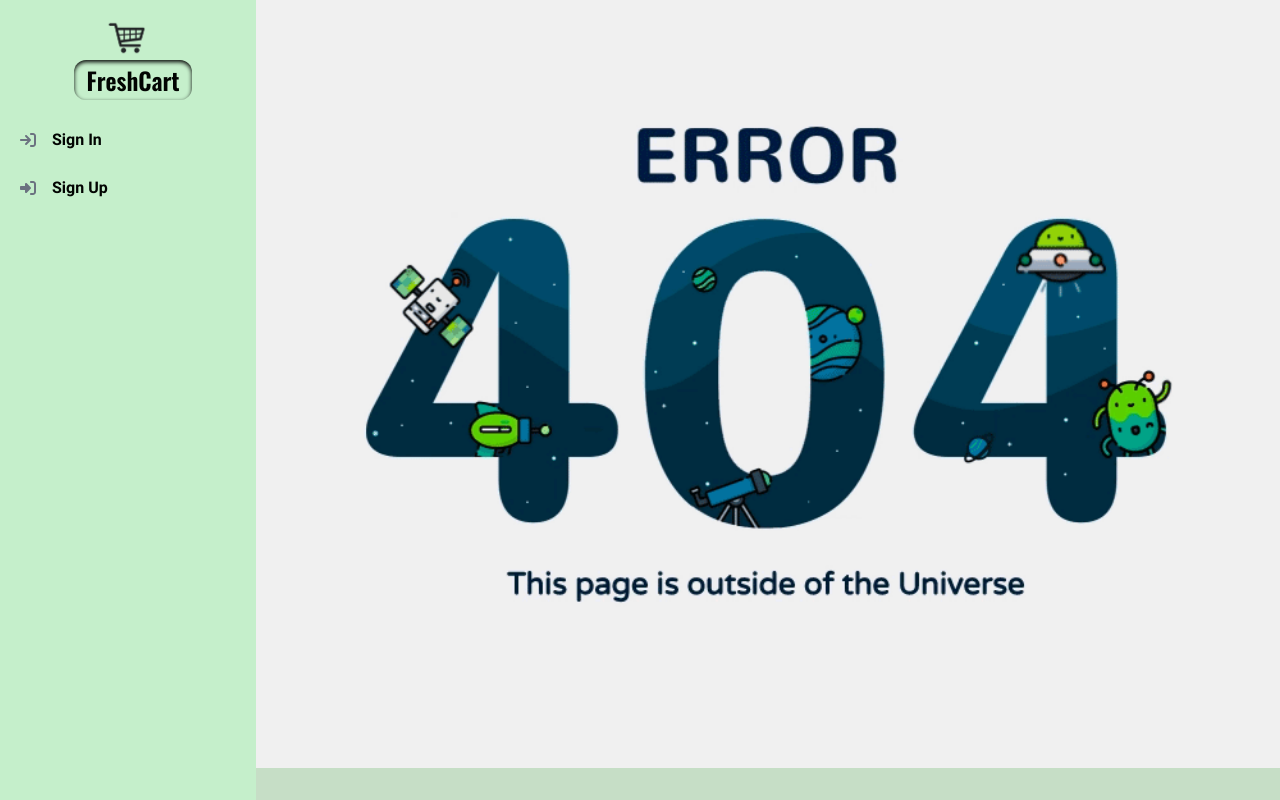
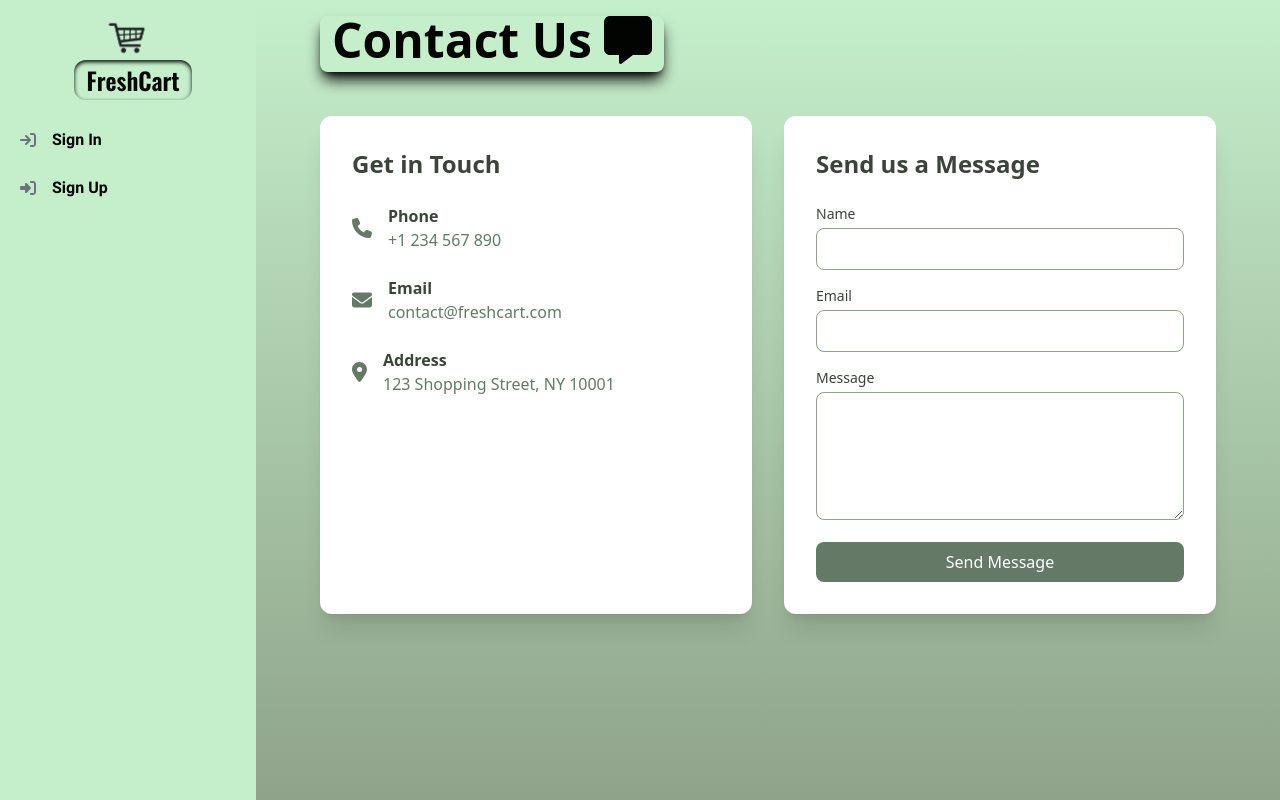
Before and after one commit to magdy246/E-commerce, a React (Vite) app: page /contact in a window 1280 px wide. Shown: the top 800 px of the page. Built offline with nearby package versions, Linux system fonts and the light colour scheme; no server answers.

Commit message:
Enhanced Design and New Pages

```diff
--- a/src/App.jsx
+++ b/src/App.jsx
@@ -13,7 +13,7 @@ import ProtectedRouterLog from "./components/ProtectedRouterLog/ProtectedRouterL
 import ProductDetails from "./components/ProductDeatils/ProductDetails";
 import { createBrowserRouter, RouterProvider } from "react-router-dom";
 import { QueryClient, QueryClientProvider } from '@tanstack/react-query';
-import { ReactQueryDevtools } from '@tanstack/react-query-devtools'
+import { ReactQueryDevtools } from '@tanstack/react-query-devtools';
 import ToasterComponent from "./components/ToasterComponent/ToasterComponent";
 import SpacificProducts from "./components/SpacificProducts/SpacificProducts";
 import AllOrders from "./components/AllOrders/AllOrders";
@@ -23,6 +23,8 @@ import ForgetPassword from "./components/ForgetPassword/ForgetPassword";
 import ResetCode from "./components/ResetCode/ResetCode";
 import NewPassword from "./components/NewPassword/NewPassword";
 import Wishlist from "./components/Wishlist/Wishlist";
+import About from "./components/About/About";
+import Contact from "./components/Contact/Contact";
 
 function App() {
   const queryClient = new QueryClient();
@@ -32,6 +34,8 @@ function App() {
       element: <Layout />,
       children: [
         { index: true, element: <ProtectedRouter><Home /></ProtectedRouter> },
+        { path: "about", element: <About /> },
+        { path: "contact", element: <Contact /> },
         { path: "login", element: <ProtectedRouterLog><Login /></ProtectedRouterLog> },
         { path: "forgetpassword", element: <ProtectedRouterLog><ForgetPassword /></ProtectedRouterLog> },
         { path: "newpassword", element: <ProtectedRouterLog><NewPassword /></ProtectedRouterLog> },
--- /dev/null
+++ b/src/components/About/About.jsx
@@ -0,0 +1,62 @@
+import { FontAwesomeIcon } from "@fortawesome/react-fontawesome";
+import { faInfoCircle } from "@fortawesome/free-solid-svg-icons";
+
+export default function About() {
+  return (
+    <div className="p-4 sm:ml-64 min-h-screen bg-gradient-to-b from-[#C5EFCB] to-[#8FA38A]">
+      <div className="max-w-4xl mx-auto">
+        <div className="shadow-black shadow-lg text-4xl md:text-5xl px-3 pb-2 mb-11 font-bold text-[#020402] bg-[#C5EFCB] w-fit rounded-lg">
+          <h1>About Us <FontAwesomeIcon icon={faInfoCircle} /></h1>
+        </div>
+
+        <div className="bg-white rounded-xl shadow-xl p-8 mb-8 transform hover:scale-[1.02] transition-transform duration-300">
+          <h2 className="text-3xl font-bold text-[#3C433B] mb-6">Our Story</h2>
+          <p className="text-[#647A67] leading-relaxed mb-6">
+            FreshCart was born from a simple idea: everyone deserves access to fresh, quality products at fair prices.
+            Since our founding in 2024, we've been committed to revolutionizing the online shopping experience by
+            combining convenience with quality.
+          </p>
+        </div>
+
+        <div className="grid md:grid-cols-2 gap-8">
+          <div className="bg-white rounded-xl shadow-xl p-8 transform hover:scale-[1.02] transition-transform duration-300">
+            <h3 className="text-2xl font-bold text-[#3C433B] mb-4">Our Mission</h3>
+            <p className="text-[#647A67] leading-relaxed">
+              To provide an exceptional shopping experience by offering high-quality products,
+              outstanding customer service, and innovative solutions that make online shopping
+              easier and more enjoyable.
+            </p>
+          </div>
+
+          <div className="bg-white rounded-xl shadow-xl p-8 transform hover:scale-[1.02] transition-transform duration-300">
+            <h3 className="text-2xl font-bold text-[#3C433B] mb-4">Our Values</h3>
+            <ul className="text-[#647A67] space-y-2">
+              <li>• Quality First</li>
+              <li>• Customer Satisfaction</li>
+              <li>• Innovation</li>
+              <li>• Sustainability</li>
+            </ul>
+          </div>
+        </div>
+
+        <div className="mt-8 bg-white rounded-xl shadow-xl p-8 transform hover:scale-[1.02] transition-transform duration-300">
+          <h2 className="text-3xl font-bold text-[#3C433B] mb-6">Why Choose Us?</h2>
+          <div className="grid md:grid-cols-3 gap-6">
+            <div className="text-center">
+              <div className="text-2xl font-bold text-[#647A67] mb-2">10K+</div>
+              <div className="text-[#3C433B]">Happy Customers</div>
+            </div>
+            <div className="text-center">
+              <div className="text-2xl font-bold text-[#647A67] mb-2">5K+</div>
+              <div className="text-[#3C433B]">Products</div>
+            </div>
+            <div className="text-center">
+              <div className="text-2xl font-bold text-[#647A67] mb-2">99%</div>
+              <div className="text-[#3C433B]">Satisfaction Rate</div>
+            </div>
+          </div>
+        </div>
+      </div>
+    </div>
+  );
+}
--- /dev/null
+++ b/src/components/Contact/Contact.jsx
@@ -0,0 +1,106 @@
+import { useState } from 'react';
+import { FontAwesomeIcon } from "@fortawesome/react-fontawesome";
+import {
+  faEnvelope,
+  faPhone,
+  faLocationDot,
+  faMessage
+} from "@fortawesome/free-solid-svg-icons";
+
+export default function Contact() {
+  const [formData, setFormData] = useState({
+    name: '',
+    email: '',
+    message: ''
+  });
+
+  const handleSubmit = (e) => {
+    e.preventDefault();
+    // Handle form submission
+    console.log(formData);
+  };
+
+  return (
+    <div className="p-4 sm:ml-64 min-h-screen bg-gradient-to-b from-[#C5EFCB] to-[#8FA38A]">
+      <div className="max-w-4xl mx-auto">
+        <div className="shadow-black shadow-lg text-4xl md:text-5xl px-3 pb-2 mb-11 font-bold text-[#020402] bg-[#C5EFCB] w-fit rounded-lg">
+          <h1>Contact Us <FontAwesomeIcon icon={faMessage} /></h1>
+        </div>
+
+        <div className="grid md:grid-cols-2 gap-8">
+          <div className="bg-white rounded-xl shadow-xl p-8">
+            <h2 className="text-2xl font-bold text-[#3C433B] mb-6">Get in Touch</h2>
+
+            <div className="space-y-6">
+              <div className="flex items-center space-x-4">
+                <FontAwesomeIcon icon={faPhone} className="text-[#647A67] text-xl" />
+                <div>
+                  <h3 className="font-semibold text-[#3C433B]">Phone</h3>
+                  <p className="text-[#647A67]">+1 234 567 890</p>
+                </div>
+              </div>
+
+              <div className="flex items-center space-x-4">
+                <FontAwesomeIcon icon={faEnvelope} className="text-[#647A67] text-xl" />
+                <div>
+                  <h3 className="font-semibold text-[#3C433B]">Email</h3>
+                  <p className="text-[#647A67]">contact@freshcart.com</p>
+                </div>
+              </div>
+
+              <div className="flex items-center space-x-4">
+                <FontAwesomeIcon icon={faLocationDot} className="text-[#647A67] text-xl" />
+                <div>
+                  <h3 className="font-semibold text-[#3C433B]">Address</h3>
+                  <p className="text-[#647A67]">123 Shopping Street, NY 10001</p>
+                </div>
+              </div>
+            </div>
+          </div>
+
+          <div className="bg-white rounded-xl shadow-xl p-8">
+            <h2 className="text-2xl font-bold text-[#3C433B] mb-6">Send us a Message</h2>
+
+            <form onSubmit={handleSubmit} className="space-y-4">
+              <div>
+                <label className="block text-sm font-medium text-[#3C433B] mb-1">Name</label>
+                <input
+                  type="text"
+                  className="w-full px-4 py-2 rounded-lg border border-[#8FA38A] focus:outline-none focus:ring-2 focus:ring-[#647A67]"
+                  value={formData.name}
+                  onChange={(e) => setFormData({...formData, name: e.target.value})}
+                />
+              </div>
+
+              <div>
+                <label className="block text-sm font-medium text-[#3C433B] mb-1">Email</label>
+                <input
+                  type="email"
+                  className="w-full px-4 py-2 rounded-lg border border-[#8FA38A] focus:outline-none focus:ring-2 focus:ring-[#647A67]"
+                  value={formData.email}
+                  onChange={(e) => setFormData({...formData, email: e.target.value})}
+                />
+              </div>
+
+              <div>
+                <label className="block text-sm font-medium text-[#3C433B] mb-1">Message</label>
+                <textarea
+                  className="w-full px-4 py-2 rounded-lg border border-[#8FA38A] focus:outline-none focus:ring-2 focus:ring-[#647A67] h-32"
+                  value={formData.message}
+                  onChange={(e) => setFormData({...formData, message: e.target.value})}
+                ></textarea>
+              </div>
+
+              <button
+                type="submit"
+                className="w-full bg-[#647A67] text-white py-2 px-4 rounded-lg hover:bg-[#758173] transition-colors duration-300"
+              >
+                Send Message
+              </button>
+            </form>
+          </div>
+        </div>
+      </div>
+    </div>
+  );
+}
```
